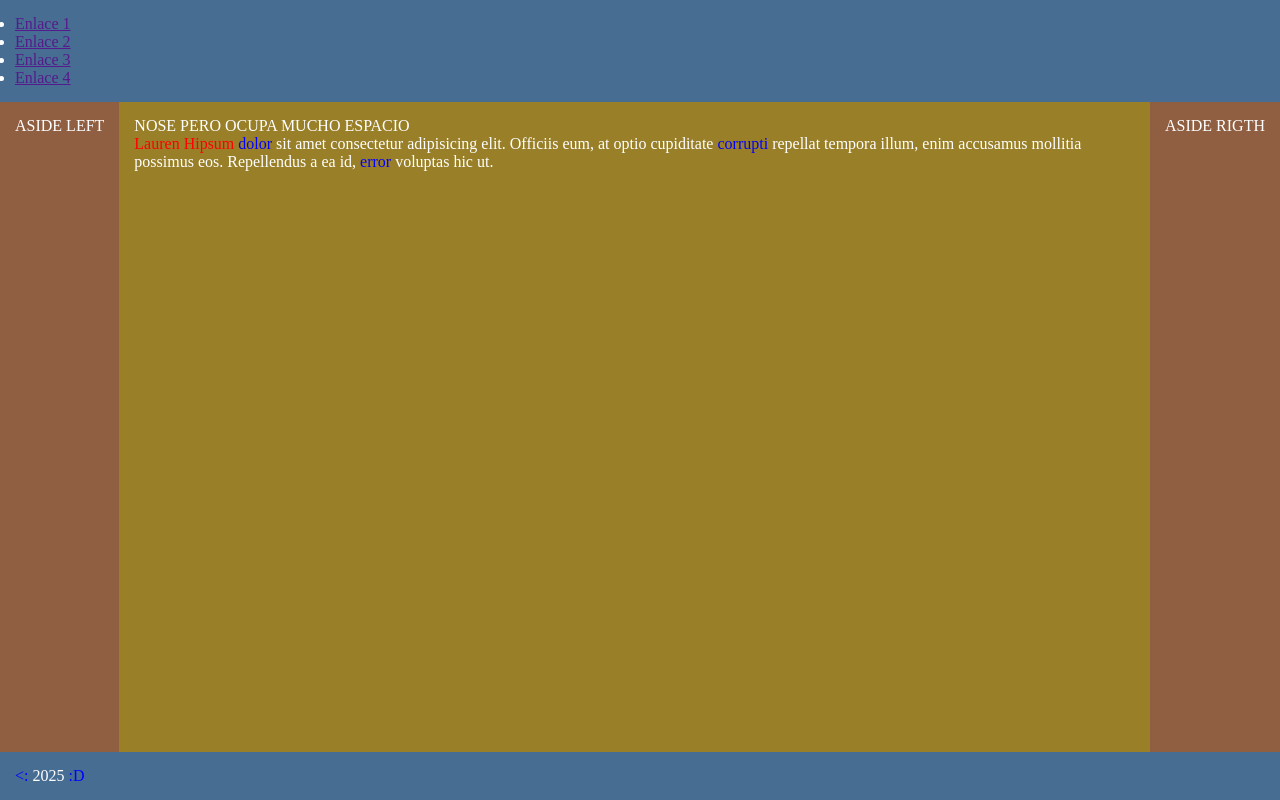
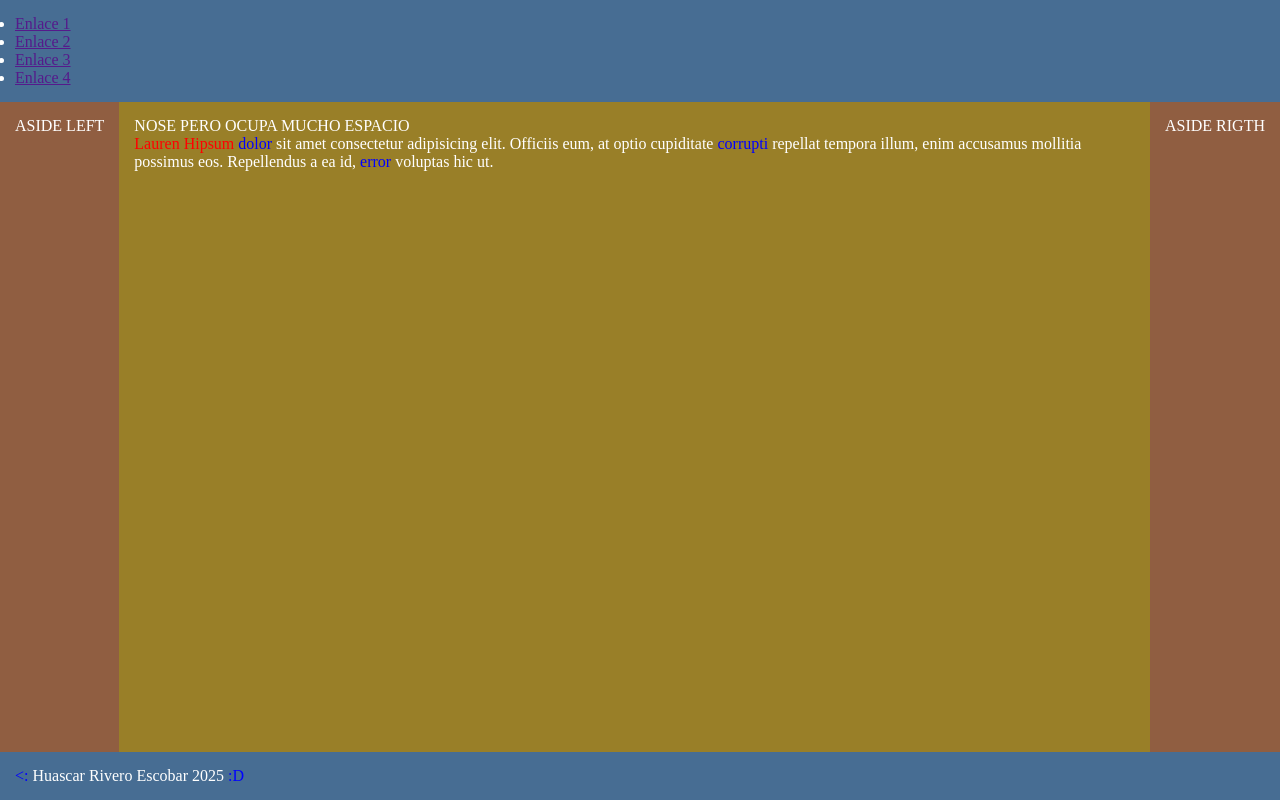
Before and after one commit to riveschuascar/santo-grial, a plain HTML site: page index.html in a window 1280 px wide. Drawn offline with Linux system fonts and the light colour scheme.

Commit message:
agregacion de nombre

```diff
--- a/index.html
+++ b/index.html
@@ -35,7 +35,7 @@
         ASIDE RIGTH
     </div>
     <div id="footer">
-        <p> <span><:</span> 2025 <span>:D</span></p>
+        <p> <span><:</span> Huascar Rivero Escobar 2025 <span>:D</span></p>
     </div>
 </body>
 </html>
```
